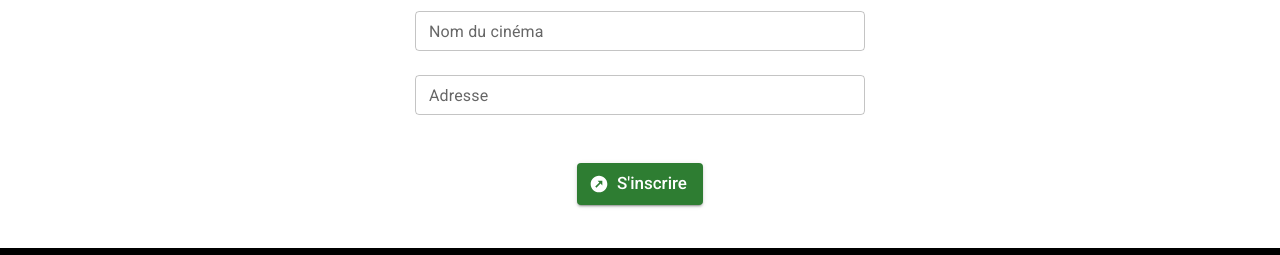
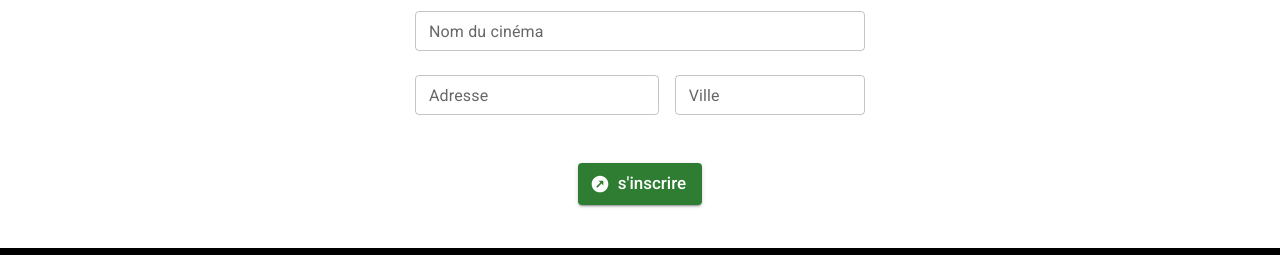
Before and after one commit to GigikerJD/alif82-archi-front, a React (Vite) app in the folder frontend/: page /forms in a window 1280 px wide. Both pictures are taken after a click on the tab "S'INSCRIRE". Shown: the part 516-771 px from the top of the page. Built offline with nearby package versions, Linux system fonts and the light colour scheme.

Commit message:
correction finale forms

```diff
--- a/frontend/src/pages/Forms.jsx
+++ b/frontend/src/pages/Forms.jsx
@@ -13,13 +13,11 @@ import { Formik, useFormik } from "formik";
 import { useState } from "react";
 import axios from "axios";
 import { AppAuth } from "../config/AppProvider";
-import toast from "react-hot-toast";
+import toast, { Toaster } from "react-hot-toast";
 
 export const Forms = () => {
   const { login, backendUrl } = AppAuth();
   const [tabValue, setTabValue] = useState(0);
-  const [loginLoading, setLoginLoading] = useState(false);
-  const [registerLoading, setRegisterLoading] = useState(false);
 
   const registerFormik = useFormik({
     initialValues: {
@@ -30,15 +28,37 @@ export const Forms = () => {
       DOB: "",
       movieTheatre: "",
       adresse: "",
+      city: "",
     },
     validateOnBlur: false,
     validateOnMount: false,
     onSubmit: async (values) => {
-      setRegisterLoading(true);
-      alert(JSON.stringify(values, null, 2));
-      setTimeout(() => {
-        setRegisterLoading(false);
-      }, 2000);
+      const response = await axios.post(backendUrl + "register", {
+        values
+      }, {
+        validateStatus: (status) => {
+          return true;
+        }
+      }
+    );
+      const type = response.data.type;
+      switch(type){
+        case "error":
+          toast.error(response.data.message, {
+            duration: 1000,
+            style:{
+              backgroundColor: 'black',
+              color: 'white'
+            }
+          });
+          break;
+        case "success":
+          toast.success(response.data.message, {
+            duration: 1000
+          });
+          login(values.email);
+          break;
+      }
     },
   });
 
@@ -50,25 +70,25 @@ export const Forms = () => {
     validateOnBlur: false,
     validateOnMount: false,
     onSubmit: async (values) => {
-      setLoginLoading(true);
-      const response = await axios.post(backendUrl + "/api/login", {
+      const response = await axios.post(backendUrl + "login", {
         email: values.email,
-        password: values.email
-      })
-      const status = response.status;
-      switch(status){
-        case 200:
-          toast.success(response.data.message)
-          await new Promise((resolve) => setTimeout(resolve, 1500));
-          login(response.data.email);
+        password: values.password
+      }, {
+        validateStatus: (status) => {
+          return true;
+        }
+      });
+      console.log(response.data);
+      const type = response.data.type;
+      switch(type){
+        case "error":
+          toast.error(response.data.message);
           break;
-        case 404:
-          toast.error(response.data);
+        case "success":
+          toast.success(response.data.message);
+          login(values.email);
           break;
       }
-
-      alert(JSON.stringify(values, null, 2));
-      login("");
     },
   });
 
@@ -82,7 +102,7 @@ export const Forms = () => {
         <Tab label="Se connecter" />
         <Tab label="S'inscrire" />
       </Tabs>
-
+      <Toaster position="top-right" reverseOrder={true} />
       {tabValue === 0 && (
         <Box
           display="flex"
@@ -105,7 +125,6 @@ export const Forms = () => {
             onSubmit={loginFormik.handleSubmit}
           >
             <TextField
-              type="email"
               name="email"
               label="Email"
               size="small"
@@ -130,7 +149,6 @@ export const Forms = () => {
               type="submit"
               variant="contained"
               color="success"
-              disabled={loginLoading}
               startIcon={<Outbound />}
               sx={{
                 mt: 3,
@@ -139,7 +157,7 @@ export const Forms = () => {
                 letterSpacing: 0,
               }}
             >
-              {loginLoading ? "Chargement..." : "Se connecter"}
+              Se connecter
             </Button>
           </Box>
         </Box>
@@ -236,21 +254,37 @@ export const Forms = () => {
               value={registerFormik.values.movieTheatre}
             />
 
+            <Box
+              sx={{
+                width: '100%',
+                display: "flex",
+                flexDirection: { xs: "column", md: "row" },
+                justifyContent: "space-between",
+                rowGap: 3,
+                columnGap: 2
+              }}
+            >
               <TextField
-              type="text"
                 name="adresse"
+                label="Adresse"
                 size="small"
-              label="Adresse"
-              fullWidth
                 onChange={registerFormik.handleChange}
                 value={registerFormik.values.adresse}
+                sx={{ width: { md: '60%'}, borderRadius: 10 }}
               />
+              <TextField
+                name="city"
+                label="Ville"
+                size="small"
+                onChange={registerFormik.handleChange}
+                value={registerFormik.values.city}
+              />
+            </Box>
 
             <Button
               type="submit"
               variant="contained"
               color="success"
-              disabled={registerLoading}
               startIcon={<Outbound />}
               sx={{
                 mt: 3,
@@ -259,7 +293,7 @@ export const Forms = () => {
                 letterSpacing: 0,
               }}
             >
-              {registerLoading ? "Chargement..." : "S'inscrire"}
+              s'inscrire
             </Button>
           </Box>
         </Box>
```
Lines whose indentation alone changed are shown as unchanged.
